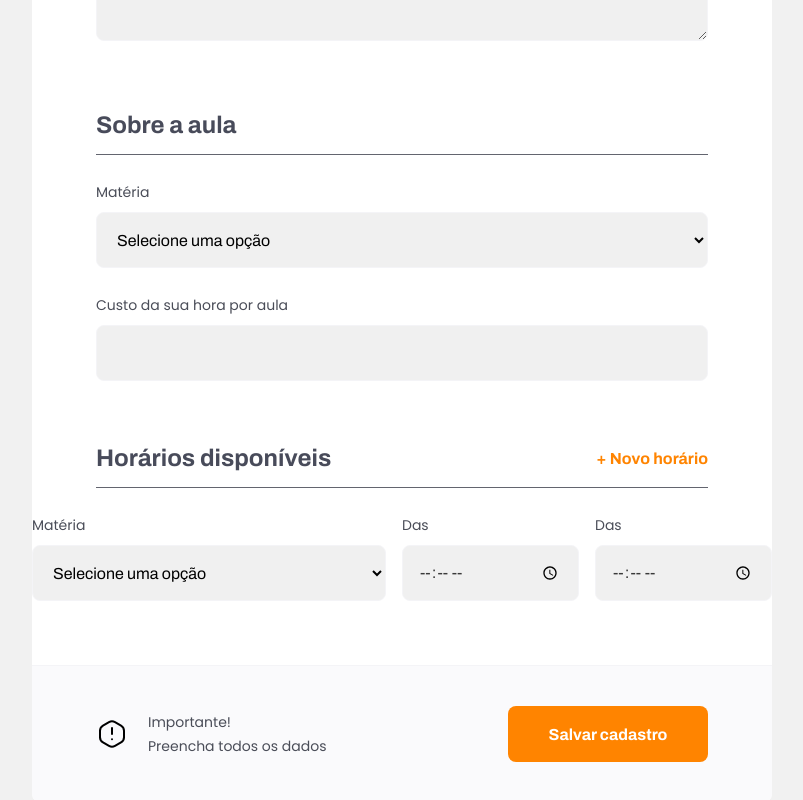
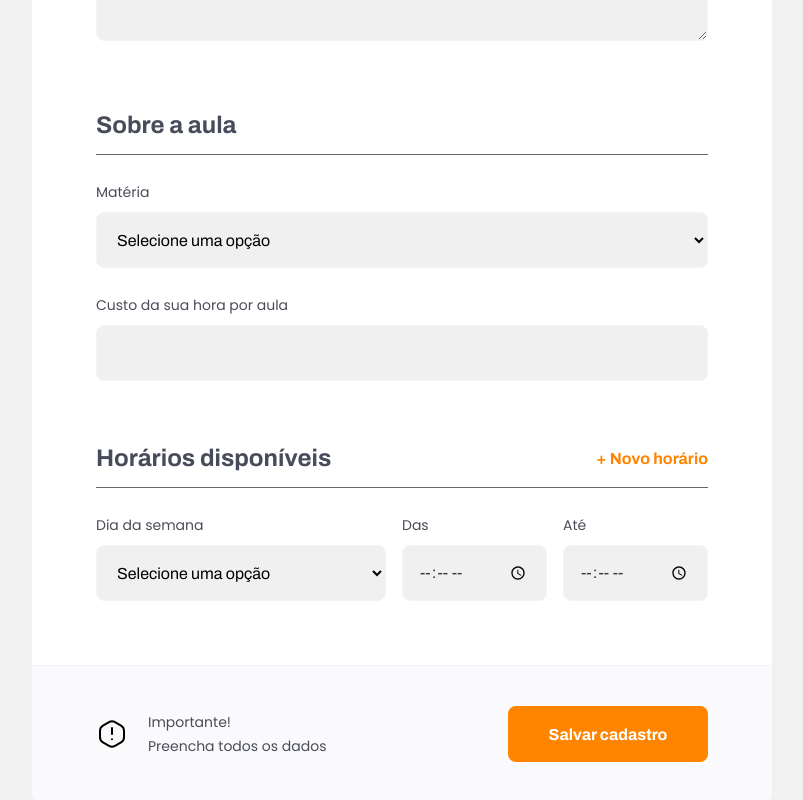
Before and after one commit to celsojunio11/ProjetoIntegrador6WEB, a React (Create React App) app: page /give-classes in a window 1280 px wide. Shown: the part 910-1710 px from the top of the page, without its empty margins (238-1041 px from the left). Built offline with nearby package versions, Linux system fonts and the light colour scheme.

Commit message:
Add novo horario

```diff
--- a/src/components/Select/index.tsx
+++ b/src/components/Select/index.tsx
@@ -15,8 +15,8 @@ const Select: React.FC<SelectProps> = ({ label, name, options, ...rest }) => {
       return (
             <div className="select-block">
                   <label htmlFor={name}>{label}</label>
-                  <select  id={name} {...rest}>
-                        <option value = "" disabled selected hidden>Selecione uma opção</option>
+                  <select  defaultValue="" id={name} {...rest}>
+                        <option value = "" disabled hidden>Selecione uma opção</option>
 
                         {options.map(option => {
                               return <option key={option.value} value={option.value}>{option.label}</option>
--- a/src/pages/TeacherForm/index.tsx
+++ b/src/pages/TeacherForm/index.tsx
@@ -15,6 +15,17 @@ import './styles.css';
 
 
 function TeacherForm() {
+      const [scheduleItems, setScheduleItems] = useState([
+            { week_day: 0, from: '', to: '' }
+      ]);
+
+      function addNewScheduleItem() {
+            setScheduleItems([
+                  ...scheduleItems,
+                  { week_day: 0, from: '', to: '' }
+            ]);
+      }
+
       return (
             <div id="page-teacher-form" className="container">
                   <PageHeader
@@ -52,31 +63,32 @@ function TeacherForm() {
                         <fieldset>
                               <legend>
                                     Horários disponíveis
-                                    <button type="button">
+                                    <button type="button" onClick={addNewScheduleItem}>
                                           + Novo horário
                                     </button>
                               </legend>
+                              {scheduleItems.map(scheduleItem => {
+                                    return (
+                                          <div key={scheduleItem.week_day} className="schedule-item">
+                                                <Select
+                                                      name="week_day"
+                                                      label="Dia da semana"
+                                                      options={[
+                                                            { value: '0', label: 'Domingo' },
+                                                            { value: '1', label: 'Segunda-feira' },
+                                                            { value: '2', label: 'Terça-feira' },
+                                                            { value: '3', label: 'Quarta-feira' },
+                                                            { value: '4', label: 'Quinta-feira' },
+                                                            { value: '5', label: 'Sexta-feira' },
+                                                            { value: '6', label: 'Sábado' },
+                                                      ]}
+                                                />
+                                                <Input name="from" label="Das" type="time" />
+                                                <Input name="to" label="Até" type="time" />
+                                          </div>
+                                    );
+                              })}
                         </fieldset>
-
-                        <div className="schedule-item">
-                        <Select
-                                    name="subject"
-                                    label="Matéria"
-                                    options={[
-                                          { value: 'Artes', label: 'Artes' },
-                                          { value: 'Biologia', label: 'Biologia' },
-                                          { value: 'Geoagrafia', label: 'Geoagrafia' },
-                                          { value: 'Literatura', label: 'Literatura' },
-                                          { value: 'Matematica', label: 'Matematica' },
-                                          { value: 'Inglês', label: 'Inglês' },
-                                          { value: 'Programação', label: 'Programação' },
-                                    ]}
-                              />
-                              <Input name="from" label = "Das" type = "time" />
-                              <Input name="from" label = "Das" type = "time" />
-
-                        </div>
-
                         <footer>
                               <p>
                                     <img src={warningIcon} alt="IMPORTANTE" />
--- a/src/pages/TeacherForm/styles.css
+++ b/src/pages/TeacherForm/styles.css
@@ -97,10 +97,6 @@
   margin-top: 3.2rem;
 }
 
-#page-teacher-form main footer button:hover {
-  background: var(--color-primary-darker);
-}
-
 @media (min-width: 700px) {
   #page-teacher-form {
     max-width: 100vw;
```
